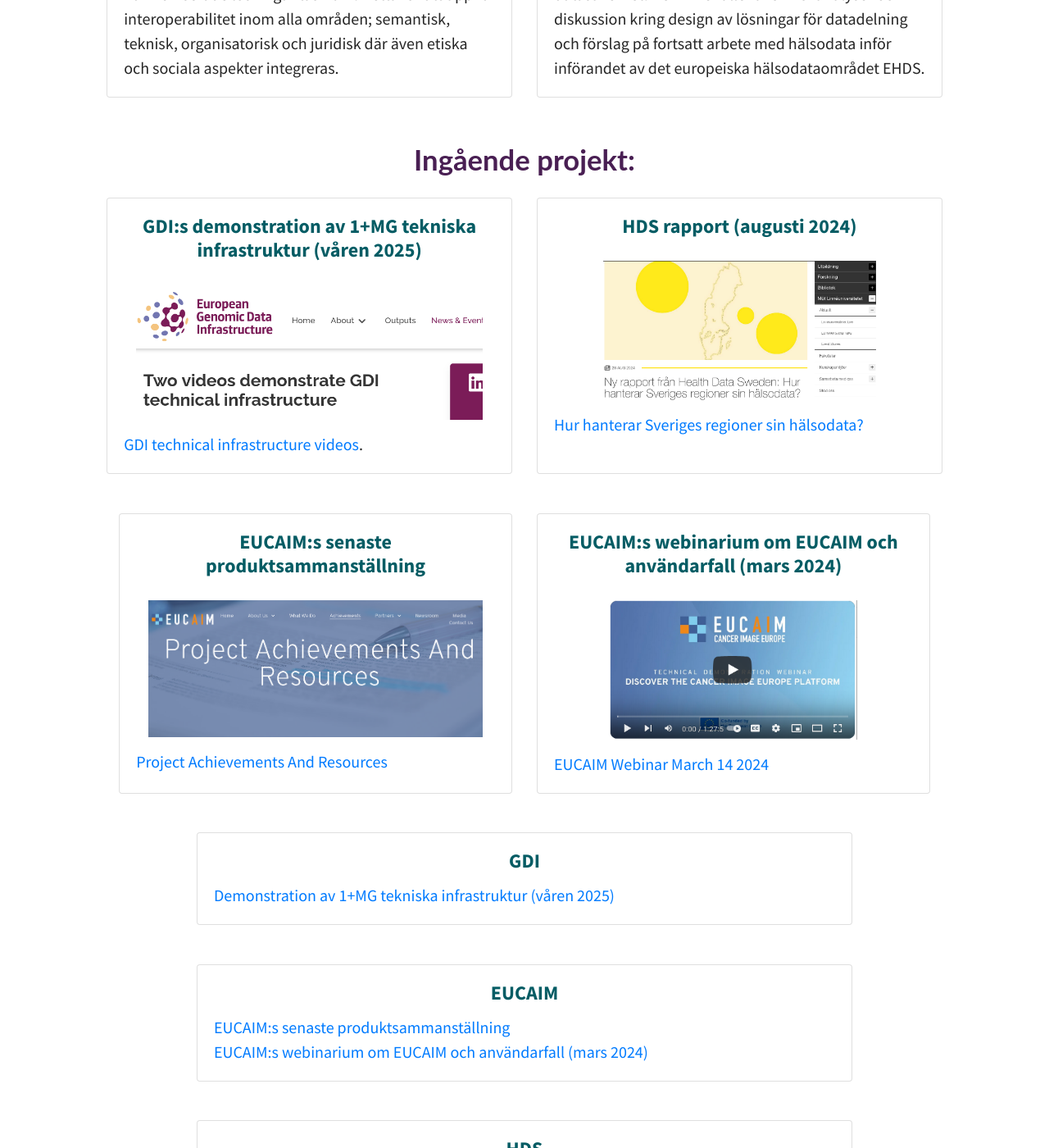
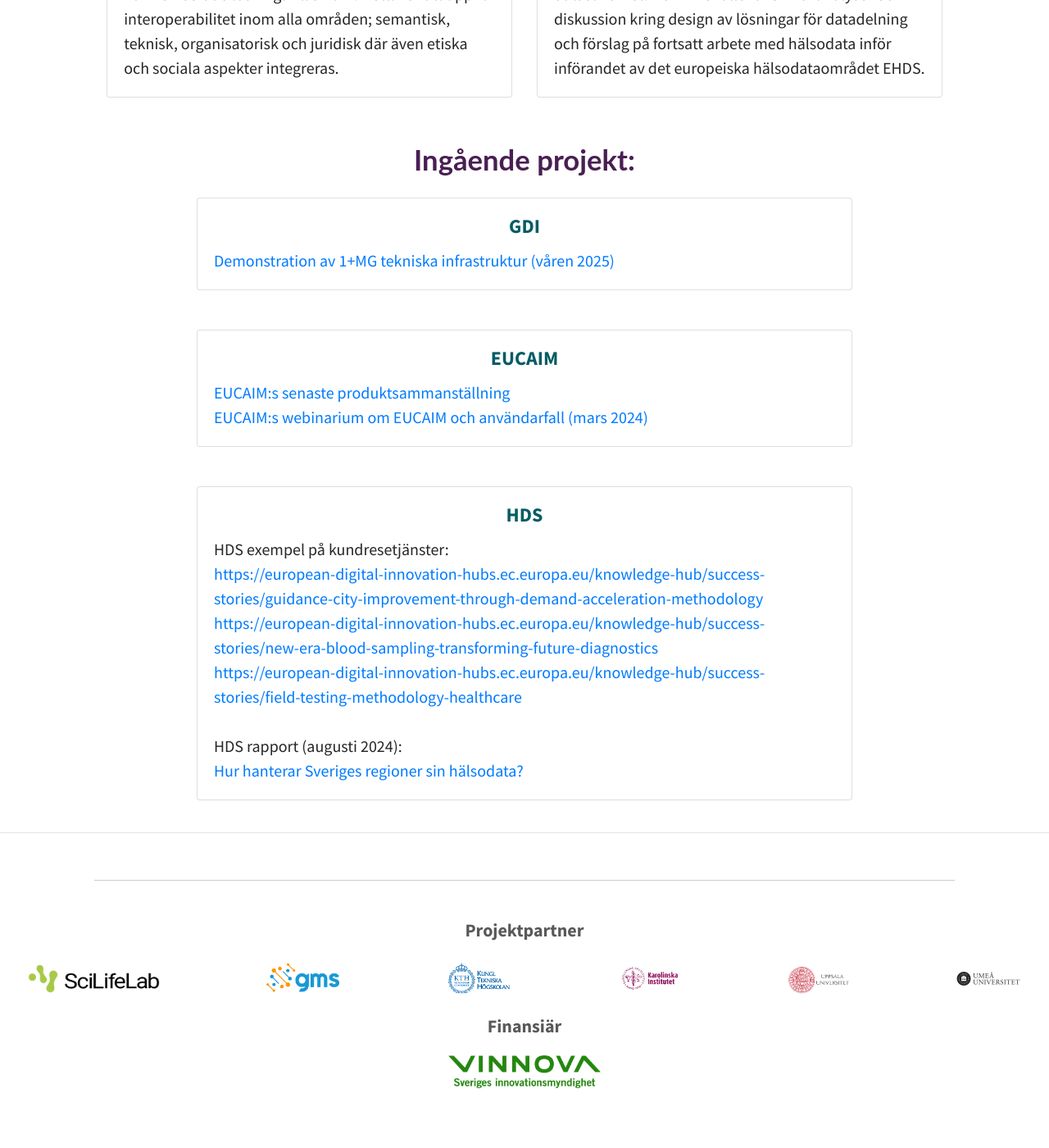
Before and after one commit to ScilifelabDataCentre/DIGIfor1Health_web, a Jekyll site: the page built from pages/outputs.md, in a window 1280 px wide and 1400 px high, scrolled down 1494 px. Shown: the whole window at 82% size. Built offline with Jekyll 4.4.1, drawn with Linux system fonts in a browser that asks for light colours; a script that is not in the unit is left out; comment, search, counter and statistics services are not loaded.

Commit message:
Update outputs.md

```diff
--- a/pages/outputs.md
+++ b/pages/outputs.md
@@ -112,76 +112,7 @@ Rapporten var framtagen som ett underlag för redovisning till finansiären samt
 
 </p>
 
-<div class="container">
 
-  <div class="row">
-    <div class="col-lg-6 mb-4">
-      <div class="card h-100">
-
-        <div class="card-body">
-          <h4 class="card-title" style="font-weight: bold; text-align: center; color: #045C64;">
-            GDI:s demonstration av 1+MG tekniska infrastruktur (våren 2025)
-          </h4>
-          <img src="/assets/img/EGDIvideos.png" class="card-img-top" alt="GDI videos" style="padding: 15px; max-height: 200px; object-fit: contain;">
-          <p class="card-text">
-
-   <a href="https://gdi.onemilliongenomes.eu/news/gdi-technical-infrastructure">GDI technical infrastructure videos</a>.</p>
-        </div>
-      </div>
-    </div>
-    <div class="col-lg-6 mb-4">
-      <div class="card h-100">
-
-        <div class="card-body">
-          <h4 class="card-title" style="font-weight: bold; text-align: center; color: #045C64;">
-            HDS rapport (augusti 2024)
-          </h4>
-          <img src="/assets/img/HDSrapport.png" class="card-img-top" alt="HDS rapport" style="padding: 15px; max-height: 200px; object-fit: contain;">
-          <p class="card-text">
-    <a href="https://lnu.se/mot-linneuniversitetet/aktuellt/nyheter/2024/ny-rapport-hur-hanterar-sveriges-regioner-sin-halsodata/">Hur hanterar Sveriges regioner sin hälsodata?</a><br>
-
-</p>
-        </div>
-      </div>
-    </div>
-
-  </div>
-
-
-
-<div class="container">
-  <div class="row">
-    <div class="col-lg-6 mb-4">
-      <div class="card h-100">
-
-        <div class="card-body">
-          <h4 class="card-title" style="font-weight: bold; text-align: center; color: #045C64;">
-            EUCAIM:s senaste produktsammanställning
-          </h4>
-          <img src="/assets/img/EUCAIMproject.png" class="card-img-top" alt="EUCAIM:s senaste produktsammanställning" style="padding: 15px; max-height: 200px; object-fit: contain;">
-          <p class="card-text">
-            <a href="https://cancerimage.eu/achievements/">Project Achievements And Resources</a>
-          </p>
-        </div>
-      </div>
-    </div>
-
-    <div class="col-lg-6 mb-4">
-      <div class="card h-100">
-
-        <div class="card-body">
-          <h4 class="card-title" style="font-weight: bold; text-align: center; color: #045C64;">
-            EUCAIM:s webinarium om EUCAIM och användarfall (mars 2024)
-          </h4>
-          <img src="/assets/img/EUCAIMvideo.png" class="card-img-top" alt="EUCAIM:s webinar" style="padding: 15px; max-height: 200px; object-fit: contain;">
-          <p class="card-text">
-            <a href="https://www.youtube.com/watch?v=bH_NiEWFMAA">EUCAIM Webinar March 14 2024</a>
-          </p>
-        </div>
-      </div>
-    </div>
-  </div>
-</div>
 
 
 
@@ -236,9 +167,9 @@ Rapporten var framtagen som ett underlag för redovisning till finansiären samt
           </h4>
           <p class="card-text">
            HDS exempel på kundresetjänster: <br>
-            <a href="https://european-digital-innovation-hubs.ec.europa.eu/knowledge-hub/success-stories/guidance-city-improvement-through-demand-acceleration-methodology">https://european-digital-innovation-hubs.ec.europa.eu/knowledge-hub/success-stories/guidance-city-improvement-through-demand-acceleration-methodology</a><br><br>
-            <a href="https://european-digital-innovation-hubs.ec.europa.eu/knowledge-hub/success-stories/new-era-blood-sampling-transforming-future-diagnostics">https://european-digital-innovation-hubs.ec.europa.eu/knowledge-hub/success-stories/new-era-blood-sampling-transforming-future-diagnostics</a><br><br>
-            <a href="https://european-digital-innovation-hubs.ec.europa.eu/knowledge-hub/success-stories/field-testing-methodology-healthcare">https://european-digital-innovation-hubs.ec.europa.eu/knowledge-hub/success-stories/field-testing-methodology-healthcare</a><br>
+            <a href="https://european-digital-innovation-hubs.ec.europa.eu/knowledge-hub/success-stories/guidance-city-improvement-through-demand-acceleration-methodology">https://european-digital-innovation-hubs.ec.europa.eu/knowledge-hub/success-stories/guidance-city-improvement-through-demand-acceleration-methodology</a><br>
+            <a href="https://european-digital-innovation-hubs.ec.europa.eu/knowledge-hub/success-stories/new-era-blood-sampling-transforming-future-diagnostics">https://european-digital-innovation-hubs.ec.europa.eu/knowledge-hub/success-stories/new-era-blood-sampling-transforming-future-diagnostics</a><br>
+            <a href="https://european-digital-innovation-hubs.ec.europa.eu/knowledge-hub/success-stories/field-testing-methodology-healthcare">https://european-digital-innovation-hubs.ec.europa.eu/knowledge-hub/success-stories/field-testing-methodology-healthcare</a><br><br>
             HDS rapport (augusti 2024):<br>
             <a href="https://lnu.se/mot-linneuniversitetet/aktuellt/nyheter/2024/ny-rapport-hur-hanterar-sveriges-regioner-sin-halsodata/">Hur hanterar Sveriges regioner sin hälsodata?</a><br>
           </p>
```
